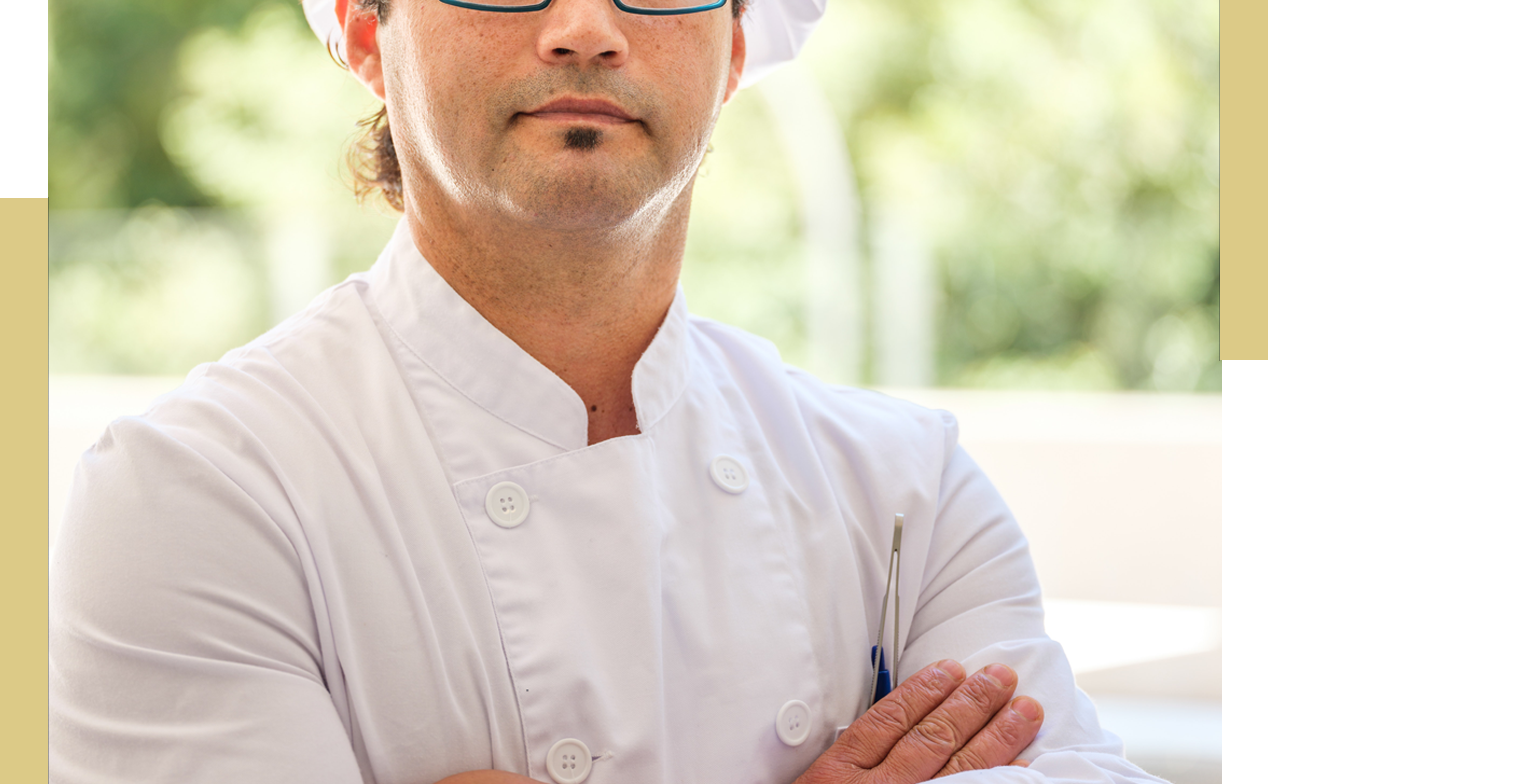
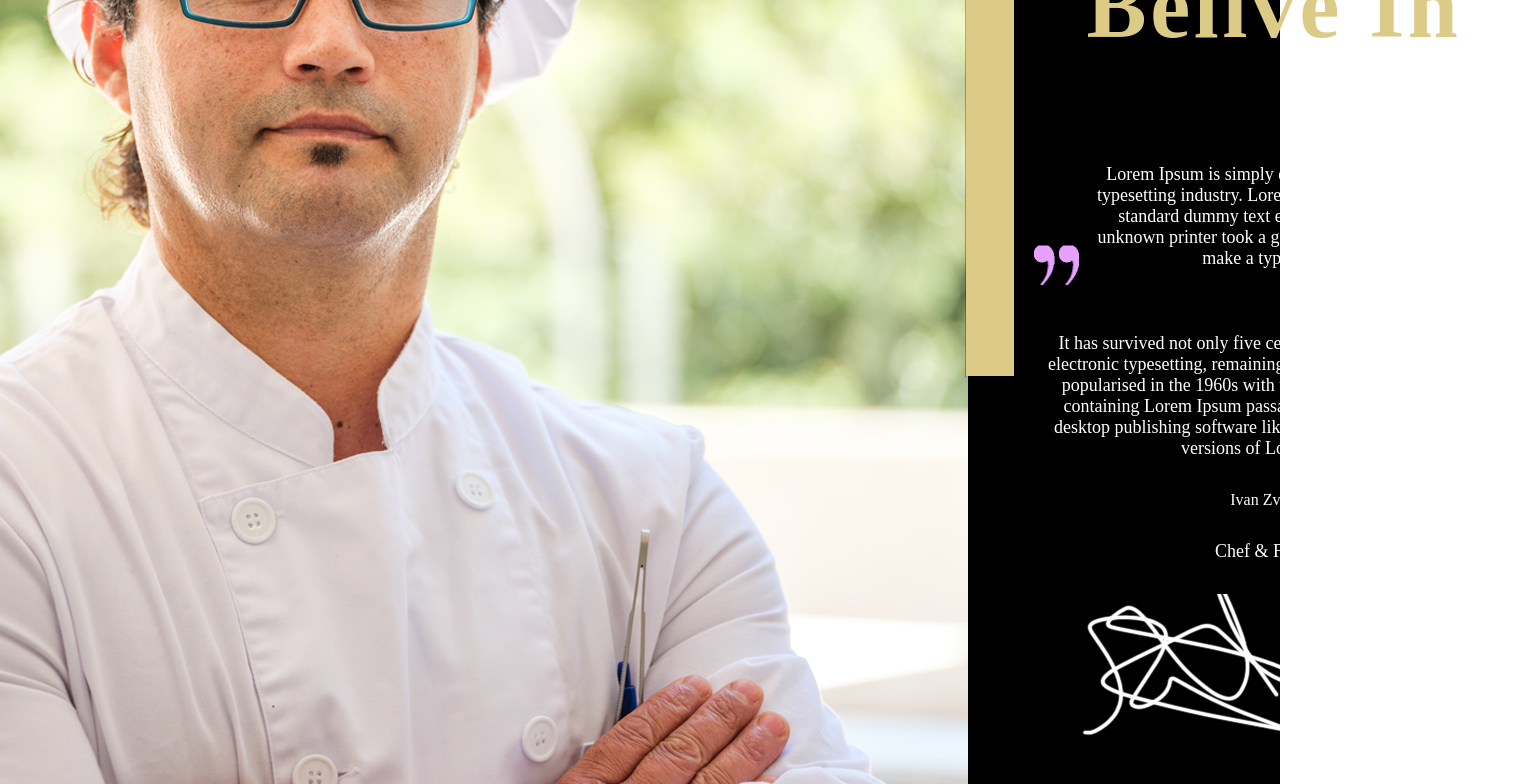
Before and after one commit to valensixx/resturant-app-react, a React (Create React App) app: page / in a window 1280 px wide. Shown: the part 3660-4444 px from the top of the page, 1535 px wide, since content can reach past the window. Built offline with nearby package versions, Linux system fonts and the light colour scheme; a web font is replaced by a local one.

Commit message:
working on Chef.css and fix sign.pns

```diff
--- a/src/containers/Chef/Chef.css
+++ b/src/containers/Chef/Chef.css
@@ -0,0 +1,31 @@
+.app-bg{
+    position: relative;
+    display: flex;
+    align-items: center;
+    justify-content: center;
+    padding:16px 32px;
+    background-color: var(--color-black);
+    color:white;
+}
+
+.app-chef-content{
+    display: flex;
+    flex-direction: column;
+    margin-top: 5rem;
+}
+
+.app-chef-content-quote{
+    display: flex;
+    justify-content: flex-start;
+    align-items: flex-end;
+}
+
+.app-chef-content-quote img{
+    width: 45px;
+    height: 40px;
+    margin: 0 1rem 1rem 0;
+}
+
+.app-chef-content-sign{
+    width: 100%;
+}
```
Also changed, not shown: src/assets/sign.png.
